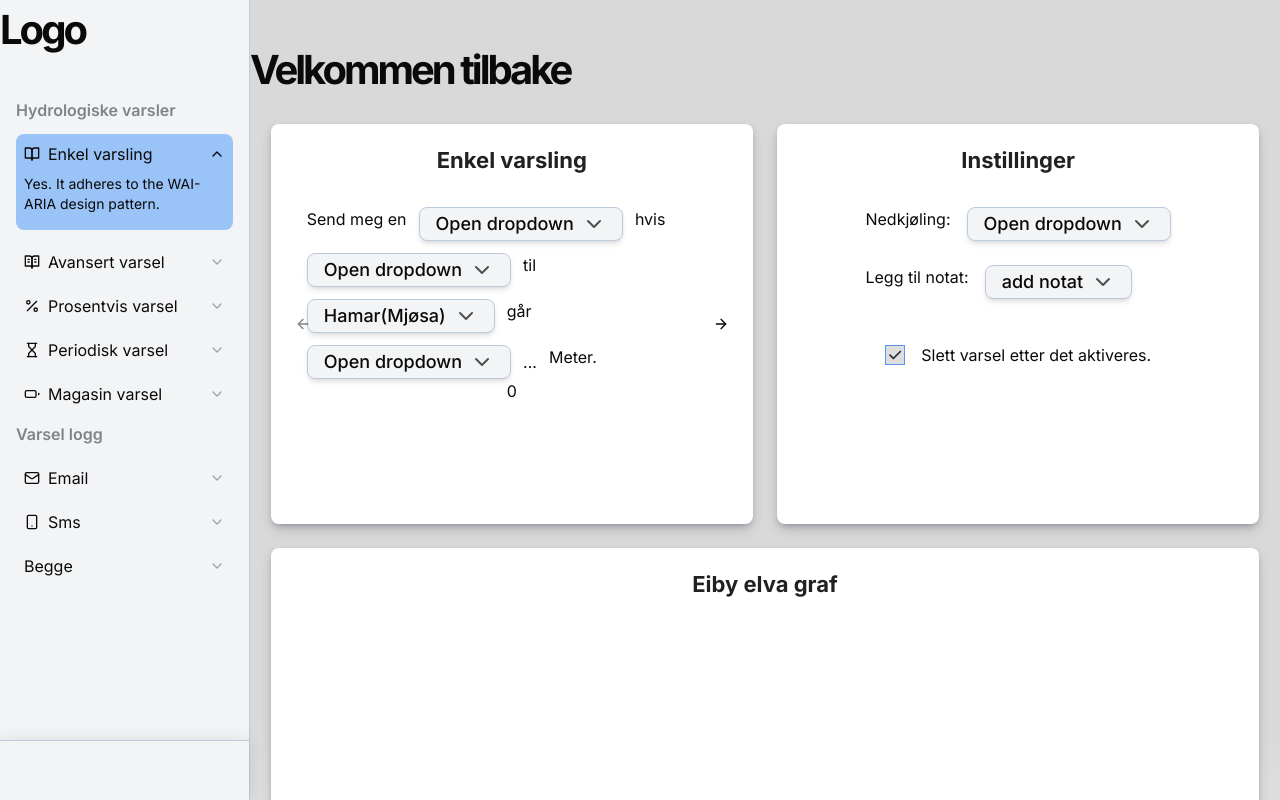
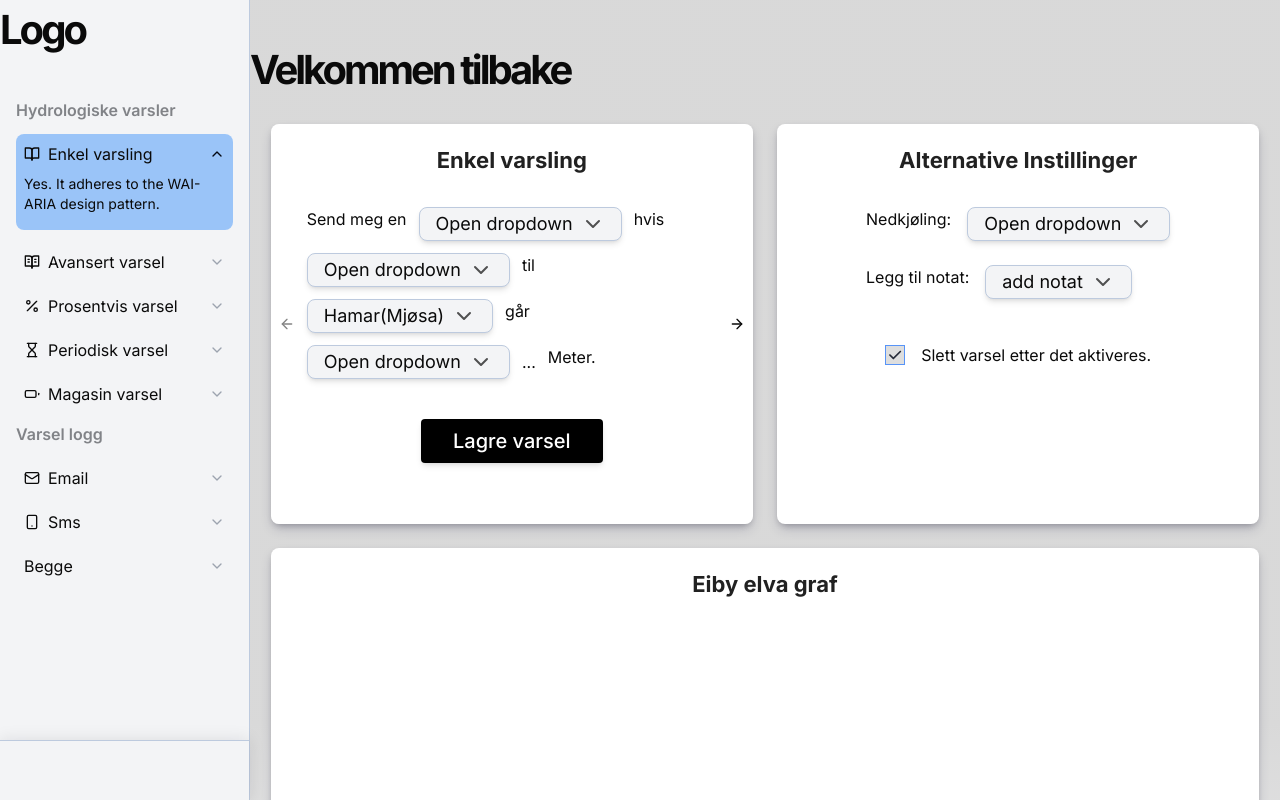
Before and after one commit to 24-20/HydrovarselRepoMain, a React (Vite) app in the folder frontend/: page / in a window 1280 px wide. Shown: the top 800 px of the page. Built offline with nearby package versions, Linux system fonts and the light colour scheme; no server answers.

Commit message:
adding primary button, fixing styling

```diff
--- a/frontend/src/componentContent/AlertAdvancedContent.tsx
+++ b/frontend/src/componentContent/AlertAdvancedContent.tsx
@@ -49,7 +49,7 @@ const AlertAdvancedContent = () => {
 
   return (
     <div className='text-foreground flex flex-col items-center mb-10'>
-        <h2 >Instillinger</h2>
+        <h2 >Alternative Instillinger</h2>
         <div className='flex flex-col'>
           <div className='flex gap-4'>
           <span>Nedkjøling:</span>
@@ -64,7 +64,7 @@ const AlertAdvancedContent = () => {
           <span>Legg til notat:</span> <AlertButton> add notat</AlertButton>
           </div>
         </div>
-        <div className='flex items-center gap-4 h-8 mt-10 '>
+        <div className='flex items-center gap-4 h-8 sm:mt-10 mt-4 '>
           <div style={{backgroundColor:checkbox?'hsl(198.4 93.2% 59.6%)':''}} className={' opacity-85 w-5 h-5 bg-background border border-primary transition duration-200 flex justify-center items-center '}
            onClick={()=>{setCheckbox(!checkbox)}} ><FontAwesomeIcon icon={faCheck} size='sm' color={checkbox?'#fff':'#020817'} className='transition duration-200' /></div>
           <span className='m-0'>Slett varsel etter det aktiveres.</span>
--- a/frontend/src/componentContent/AlertContent.tsx
+++ b/frontend/src/componentContent/AlertContent.tsx
@@ -12,6 +12,7 @@ import useDeviceWidth from '@/hooks/useDeviceWidth'
 import { optionType } from '@/types/OptionType'
 
 import DialogAlert from '@/components/alert/DialogAlert'
+import PrimaryButton from '@/components/ui/PrimaryButton'
 
 const AlertContent1 = () => {
     const [updatedParams, setUpdatedParams] = useState<optionType | null>(null)
@@ -92,10 +93,11 @@ const AlertContent1 = () => {
     }, [availableParams])
 
   return (
+    <>
+    <h2 >Enkel varsling</h2>
+    <div className=' flex items-center flex-col gap-6 flex-grow'>
 
-    <>
-        <h2>Enkel varsling</h2>
-        <div className=' md:w-[85%] w-[90%] h-auto  bg-card flex flex-wrap text-foreground gap-3 '>
+        <div className=' md:w-[85%] w-[90%] h-auto bg-card flex flex-wrap text-foreground gap-3 '>
             <span>Send meg en</span>
             {
             device600px?
@@ -128,7 +130,12 @@ const AlertContent1 = () => {
             </div>
 
         </div>
+        <PrimaryButton>
+            Lagre varsel
+        </PrimaryButton>
+    </div>
     </>
+
   )
 }
 const AlertContent2 = () => {
--- a/frontend/src/components/alert/CarouselAlert.tsx
+++ b/frontend/src/components/alert/CarouselAlert.tsx
@@ -36,7 +36,6 @@ const CarouselAlert = (props:{carouselApi:CarouselApi, setCarouselApi:((api: Car
 
                   <div className='flex flex-grow min-h-[400px]  bg-card rounded-lg items-center flex-col'>
                     {<AlertContent1/>}
-                    {index}
                     {
                       device600px &&
                       <AlertAdvancedContent />
@@ -48,8 +47,8 @@ const CarouselAlert = (props:{carouselApi:CarouselApi, setCarouselApi:((api: Car
               ))}
           </CarouselContent>
 
-          <CarouselNext className=' right-4'/>
-          <CarouselPrevious className='left-4'/>
+          <CarouselNext className=' right-0'/>
+          <CarouselPrevious className='left-0'/>
 
 
         </Carousel>
--- a/frontend/src/components/ui/AlertButton.tsx
+++ b/frontend/src/components/ui/AlertButton.tsx
@@ -7,7 +7,7 @@ interface CardProps {
 const AlertButton = ({children, className=''}:CardProps) => {
 
   return (
-    <button className='border border-border bg-card-foreground shadow-md px-4 h-[34px] flex gap-2 items-center rounded-lg md:text-lg font-medium outline-none'>
+    <button className='border border-border bg-card-foreground shadow-md px-4 h-[34px] flex gap-2 items-center rounded-lg lg:text-lg outline-none'>
         {children}
         <ChevronDown className=' text-foreground/70'/>
     </button>
--- /dev/null
+++ b/frontend/src/components/ui/PrimaryButton.tsx
@@ -0,0 +1,16 @@
+import {ReactNode} from 'react'
+import { cn } from '@/lib/utils'
+interface CardProps {
+    children:ReactNode
+    className?:string // 👈️ marked optional
+  }
+const PrimaryButton = ({children, className=''}:CardProps) => {
+
+  return (
+    <button className={cn(className,' my-8 sm:my-0 xl:my-4 2xl:my-8 bg-black shadow-md px-8 h-[44px] text-lg flex gap-2 items-center text-white rounded-sm md:text-xl font-medium outline-none')}>
+        {children}
+    </button>
+  )
+}
+
+export default PrimaryButton
--- a/frontend/src/hooks/useDeviceWidth.tsx
+++ b/frontend/src/hooks/useDeviceWidth.tsx
@@ -4,10 +4,10 @@ import { useState, useEffect } from "react";
 
 
 export default function useDeviceWidth() {
-    const [device600px, setDevice600px] = useState(window.innerWidth <= 600);
+    const [device600px, setDevice600px] = useState(window.innerWidth <= 640);
     const [device1000px, setDevice1000px] = useState(window.innerWidth >= 1000);
     const updateState = () => {
-        if (window.innerWidth <= 600){
+        if (window.innerWidth <= 640){
             setDevice600px(true)
             return
         } else {
```
